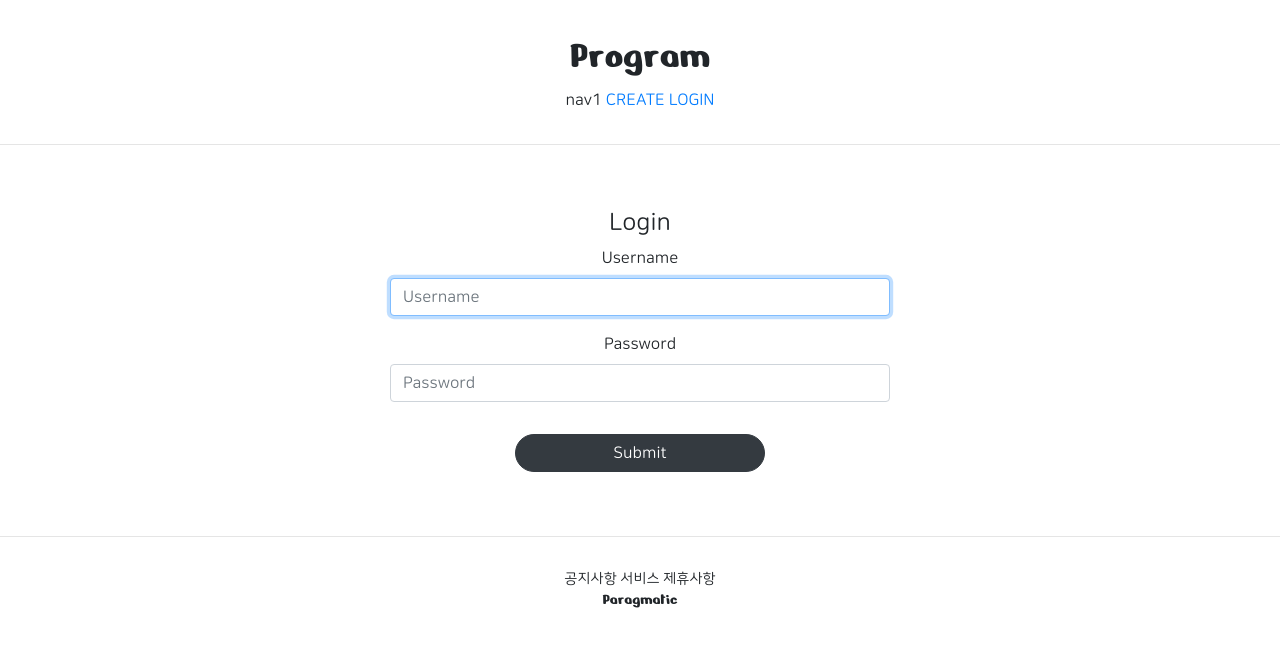
After one commit to jewoos292/project, a Django app: page /account/login/ in a window 1280 px wide. The commit adds this page. Shown: the top 647 px of the page. Run offline with Django 3.2, Linux system fonts and the light colour scheme; some libraries are stand-ins or nearby versions.

Commit message:
django courser24

```diff
--- /dev/null
+++ b/prog/acc/templates/acc/login.html
@@ -0,0 +1,18 @@
+{% extends 'base.html' %}
+{% load bootstrap4 %}
+{% block content %}
+    <div style="text-align: center; max-width: 500px; margin: 4rem auto">
+        <div>
+            <h4>Login</h4>
+        </div>
+        <div>
+            <form action="" method="post">
+                {% csrf_token %}
+                {#                {{ form }}#}
+                {% bootstrap_form form %}
+                <input type="submit" class="btn btn-dark rounded-pill col-6 mt-3">
+            </form>
+        </div>
+    </div>
+
+{% endblock %}
--- a/prog/acc/urls.py
+++ b/prog/acc/urls.py
@@ -1,8 +1,13 @@
 from django.contrib import admin
+from django.contrib.auth.views import LoginView, LogoutView
 from django.urls import path, include
-from .views import hello
+from .views import hello, AccountCreateView, AccountDetailView
 
 app_name = "account"
 urlpatterns = [
-    path("hello/", hello, name='hello')
+    path("hello/", hello, name='hello'),
+    path("login/", LoginView.as_view(template_name="acc/login.html"), name='login'),
+    path("logout/", LogoutView.as_view(), name='logout'),
+    path("create/", AccountCreateView.as_view(), name='create'),
+    path("detail/<int:pk>", AccountDetailView.as_view(), name='detail'),
 ]
--- a/prog/templates/base.html
+++ b/prog/templates/base.html
@@ -2,7 +2,7 @@
 <html lang="en">
 {% include 'head.html' %}
 
-<body>
+<body style="font-family: 'NanumSquareRoundOTFR';">
 
 {% include 'header.html' %}
 <hr>
--- a/prog/templates/footer.html
+++ b/prog/templates/footer.html
@@ -1,5 +1,5 @@
 <div style="text-align:center; margin-top: 2rem; ">
-    <div style="font-size: .6rem">
+    <div style="font-size: .9rem">
         <span>공지사항</span>
         <span>서비스</span>
         <span>제휴사항</span>
--- a/prog/templates/head.html
+++ b/prog/templates/head.html
@@ -12,4 +12,30 @@
 
     {# default css link   #}
     <link rel="stylesheet" type="text/css" href="{% static "base.css" %}">
+    <style>
+        @font-face {
+            font-family: 'NanumSquareRoundOTFB';
+            src: local("NanumSquareRoundOTFB"),
+            url("{% static 'fonts/NanumSquareRoundOTFB.otf' %}") format("opentype");
+        }
+
+        @font-face {
+            font-family: 'NanumSquareRoundOTFEB';
+            src: local("NanumSquareRoundOTFEB"),
+            url("{% static 'fonts/NanumSquareRoundOTFEB.otf' %}") format("opentype");
+        }
+
+        @font-face {
+            font-family: 'NanumSquareRoundOTFL';
+            src: local("NanumSquareRoundOTFL"),
+            url("{% static 'fonts/NanumSquareRoundOTFL.otf' %}") format("opentype");
+        }
+
+        @font-face {
+            font-family: 'NanumSquareRoundOTFR';
+            src: local("NanumSquareRoundOTFR"),
+            url("{% static 'fonts/NanumSquareRoundOTFR.otf' %}") format("opentype");
+        }
+
+    </style>
 </head>
--- a/prog/templates/header.html
+++ b/prog/templates/header.html
@@ -2,7 +2,20 @@
     <div>
         <h1 style="font-family: 'Nerko One', cursive;">Program</h1>
         <span>nav1</span>
-        <span>nav2</span>
-        <span>nav3</span>
+        <a href="{% url 'account:create' %}?next={{ request.path }}">
+            <span>CREATE</span>
+        </a>
+        {% if not user.is_authenticated %}
+            <a href="{% url 'account:login' %}?next={{ request.path }}">
+                <span>LOGIN</span>
+            </a>
+        {% else %}
+            <a href="{% url 'account:detail' pk=user.pk %}">
+                <span>MyPage</span>
+            </a>
+            <a href="{% url 'account:logout' %}?next={{ request.path }}">
+                <span>LOGOUT</span>
+            </a>
+        {% endif %}
     </div>
 </div>
```
Also changed, not shown: prog/acc/templates/acc/create.html (added, +17 -0 lines), prog/acc/views.py (+19 -2 lines), prog/program/settings.py (+7 -1 lines), prog/db.sqlite3, prog/static/fonts/NanumSquareRoundOTFB.otf (added), prog/static/fonts/NanumSquareRoundOTFEB.otf (added), prog/static/fonts/NanumSquareRoundOTFL.otf (added), prog/static/fonts/NanumSquareRoundOTFR.otf (added).
